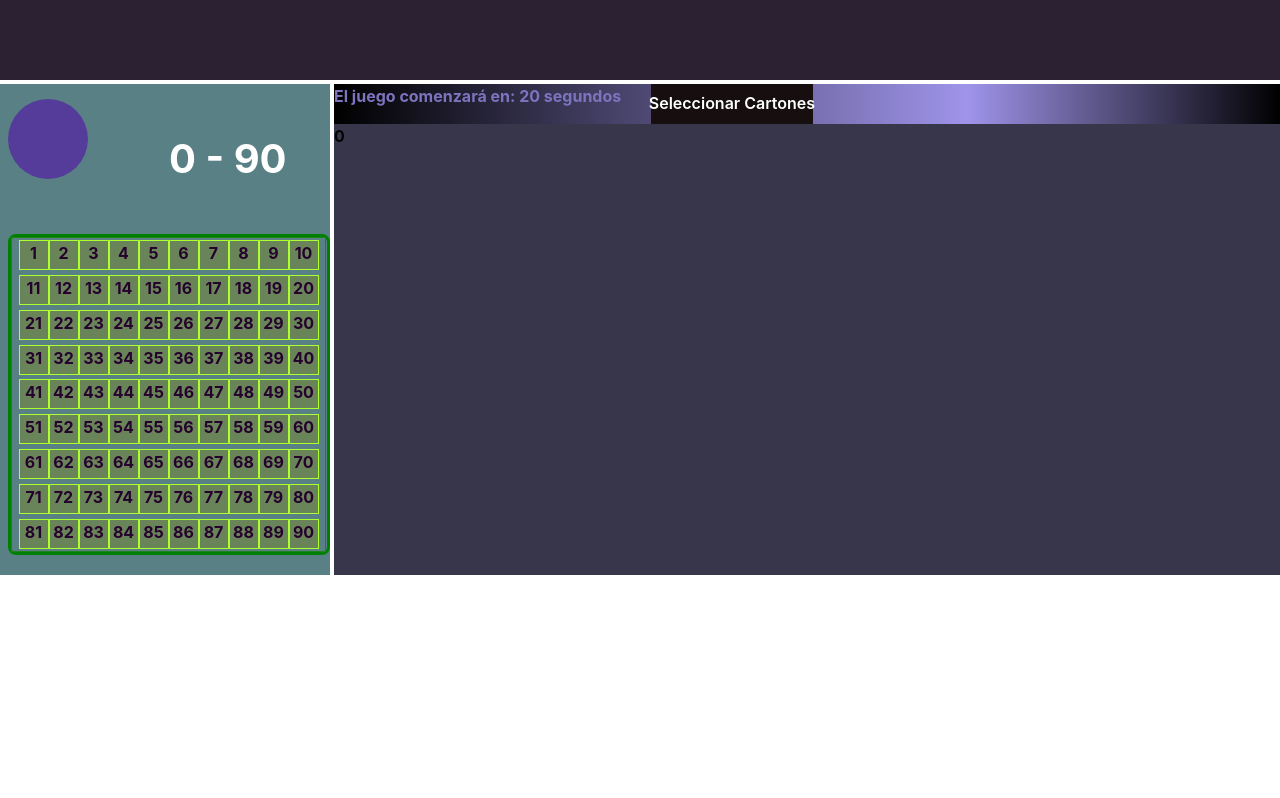
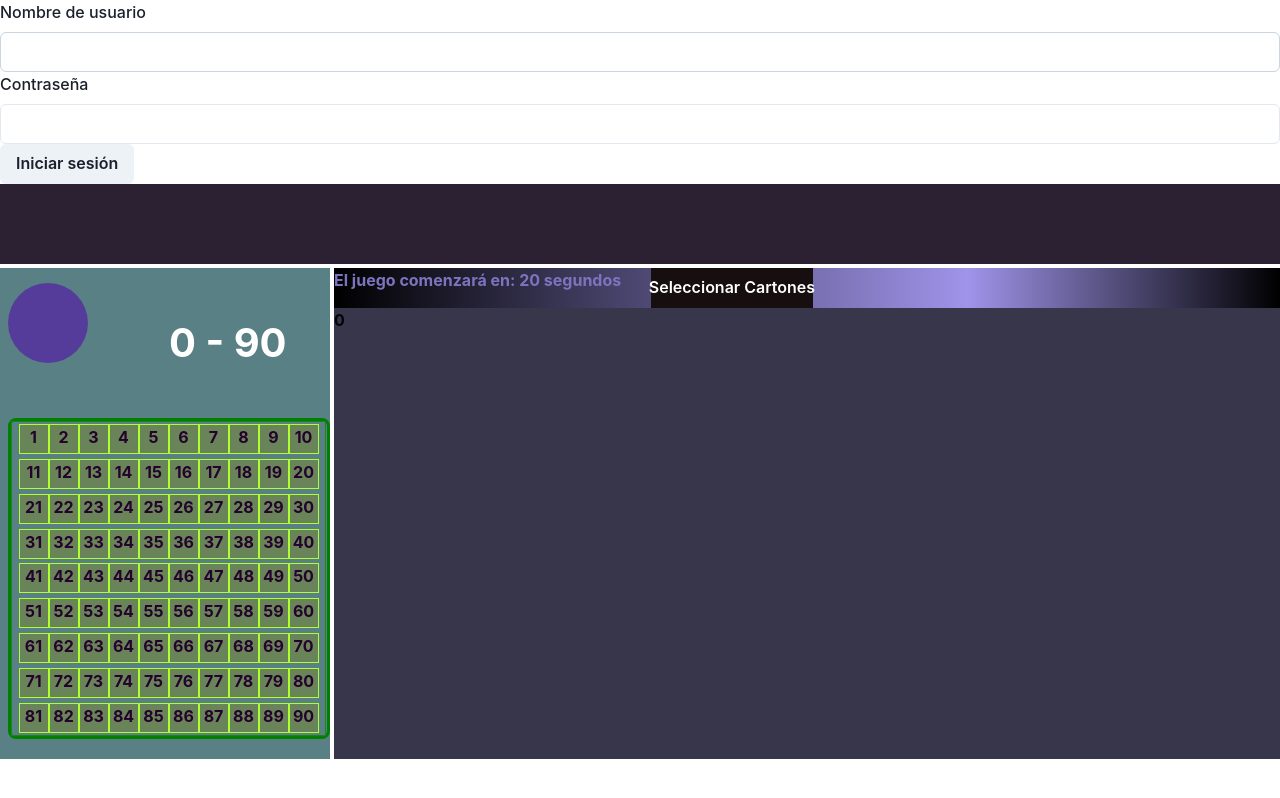
Before and after one commit to ayelentatto/bingo-with-react, a React (Create React App) app in the folder bingo/: page / in a window 1280 px wide. Built offline with nearby package versions, Linux system fonts and the light colour scheme.

Commit message:
probando Netlify

```diff
--- a/bingo/src/App.jsx
+++ b/bingo/src/App.jsx
@@ -1,8 +1,10 @@
 import './App.scss';
 import Bingo from './pages/Bingo/Bingo';
+import Login from "./pages/Bingo/Login";
 function App() {
   return (
     <div >
+      <Login />
       <Bingo />
     </div>
   );
--- a/bingo/src/components/BingoGrid.jsx
+++ b/bingo/src/components/BingoGrid.jsx
@@ -76,9 +76,9 @@ const BingoGrid = ({ cartones, numeroActual, disponibles, salientes, startGame }
         }
 
         if (
-          (primerosCincoPintados && segundosCincoPintados) && !alert2 ||
-          (segundosCincoPintados && tercerosCincoPintados) && !alert2 ||
-          (primerosCincoPintados && tercerosCincoPintados) && !alert2
+          ((primerosCincoPintados && segundosCincoPintados) ||
+          (segundosCincoPintados && tercerosCincoPintados) ||
+          (primerosCincoPintados && tercerosCincoPintados)) && !alert2
         ) {
           Speak("Segunda Linea!!! felicidades!")
 
--- /dev/null
+++ b/bingo/src/pages/Bingo/Login.jsx
@@ -0,0 +1,37 @@
+import { useState } from 'react';
+import { Box, Button, FormControl, FormLabel, Input } from '@chakra-ui/react';
+import axios from 'axios';
+
+function LoginForm() {
+  const [username, setUsername] = useState('');
+  const [password, setPassword] = useState('');
+
+  const handleLogin = async (e) => {
+    e.preventDefault();
+
+    try {
+      // Realiza una solicitud POST al backend
+      const response = await axios.post('/api/login', { username, password });
+      console.log(response.data); // Maneja la respuesta exitosa
+    } catch (error) {
+      console.error(error); // Maneja el error
+    }
+  };
+
+  return (
+    <Box>
+      <form onSubmit={handleLogin}>
+        <FormControl>
+          <FormLabel>Nombre de usuario</FormLabel>
+          <Input type="text" value={username} onChange={(e) => setUsername(e.target.value)} />
+        </FormControl>
+        <FormControl>
+          <FormLabel>Contraseña</FormLabel>
+          <Input type="password" value={password} onChange={(e) => setPassword(e.target.value)} />
+        </FormControl>
+        <Button type="submit">Iniciar sesión</Button>
+      </form>
+    </Box>
+  );
+}
+export default LoginForm;
```
